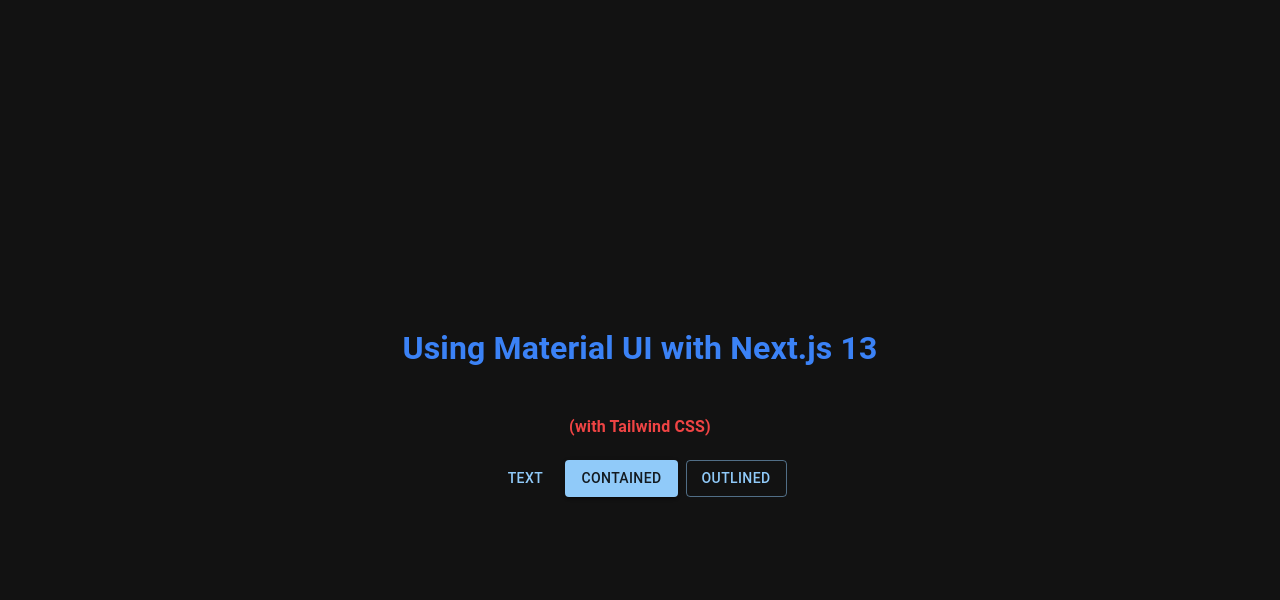
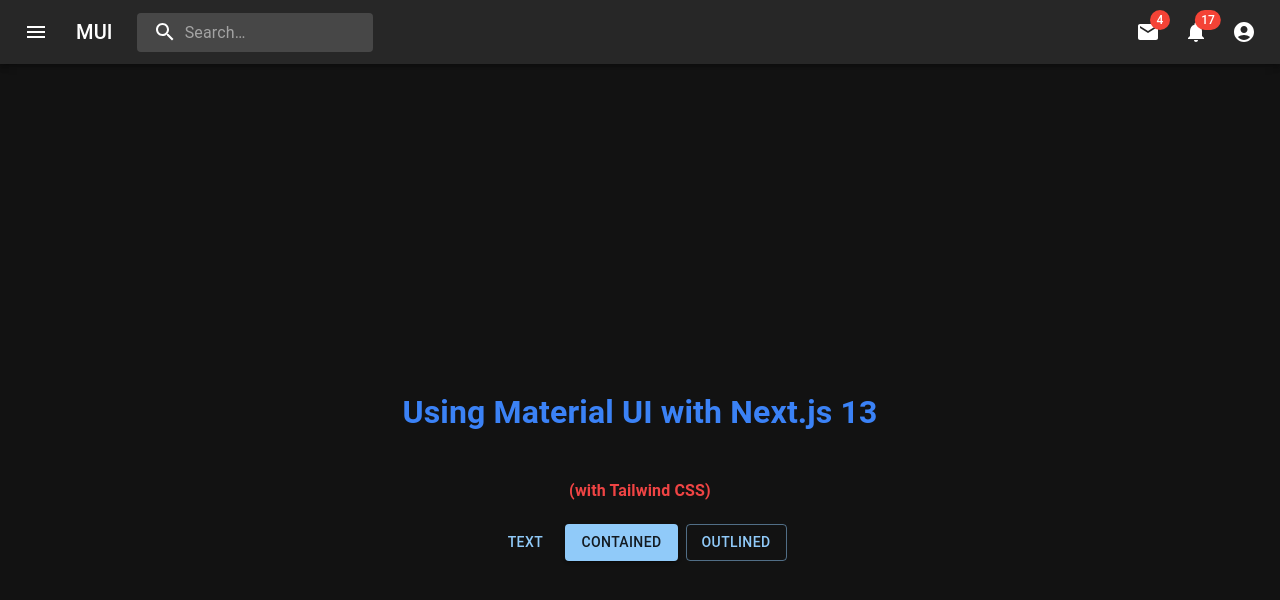
Before and after one commit to demonking15543/nexus-theme, a Next.js app: page / in a window 1280 px wide. Shown: the top 600 px of the page. Built offline with nearby package versions, Linux system fonts and the light colour scheme.

Commit message:
navbar added

```diff
--- a/package.json
+++ b/package.json
@@ -11,6 +11,7 @@
   "dependencies": {
     "@emotion/react": "^11.11.0",
     "@emotion/styled": "^11.11.0",
+    "@mui/icons-material": "^5.11.16",
     "@mui/material": "^5.13.0",
     "@types/node": "20.1.4",
     "@types/react": "18.2.6",
--- /dev/null
+++ b/src/app/Compoents/Navbar/Navbar.tsx
@@ -0,0 +1,235 @@
+import * as React from 'react';
+import { styled, alpha } from '@mui/material/styles';
+import AppBar from '@mui/material/AppBar';
+import Box from '@mui/material/Box';
+import Toolbar from '@mui/material/Toolbar';
+import IconButton from '@mui/material/IconButton';
+import Typography from '@mui/material/Typography';
+import InputBase from '@mui/material/InputBase';
+import Badge from '@mui/material/Badge';
+import MenuItem from '@mui/material/MenuItem';
+import Menu from '@mui/material/Menu';
+
+import MenuIcon from '@mui/icons-material/Menu';
+import SearchIcon from '@mui/icons-material/Search';
+import AccountCircle from '@mui/icons-material/AccountCircle';
+import MailIcon from '@mui/icons-material/Mail';
+import NotificationsIcon from '@mui/icons-material/Notifications';
+import MoreIcon from '@mui/icons-material/MoreVert';
+
+const Search = styled('div')(({ theme }) => ({
+  position: 'relative',
+  borderRadius: theme.shape.borderRadius,
+  backgroundColor: alpha(theme.palette.common.white, 0.15),
+  '&:hover': {
+    backgroundColor: alpha(theme.palette.common.white, 0.25),
+  },
+  marginRight: theme.spacing(2),
+  marginLeft: 0,
+  width: '100%',
+  [theme.breakpoints.up('sm')]: {
+    marginLeft: theme.spacing(3),
+    width: 'auto',
+  },
+}));
+
+const SearchIconWrapper = styled('div')(({ theme }) => ({
+  padding: theme.spacing(0, 2),
+  height: '100%',
+  position: 'absolute',
+  pointerEvents: 'none',
+  display: 'flex',
+  alignItems: 'center',
+  justifyContent: 'center',
+}));
+
+const StyledInputBase = styled(InputBase)(({ theme }) => ({
+  color: 'inherit',
+  '& .MuiInputBase-input': {
+    padding: theme.spacing(1, 1, 1, 0),
+    // vertical padding + font size from searchIcon
+    paddingLeft: `calc(1em + ${theme.spacing(4)})`,
+    transition: theme.transitions.create('width'),
+    width: '100%',
+    [theme.breakpoints.up('md')]: {
+      width: '20ch',
+    },
+  },
+}));
+
+export default function Navbar() {
+  const [anchorEl, setAnchorEl] = React.useState<null | HTMLElement>(null);
+  const [mobileMoreAnchorEl, setMobileMoreAnchorEl] =
+    React.useState<null | HTMLElement>(null);
+
+  const isMenuOpen = Boolean(anchorEl);
+  const isMobileMenuOpen = Boolean(mobileMoreAnchorEl);
+
+  const handleProfileMenuOpen = (event: React.MouseEvent<HTMLElement>) => {
+    setAnchorEl(event.currentTarget);
+  };
+
+  const handleMobileMenuClose = () => {
+    setMobileMoreAnchorEl(null);
+  };
+
+  const handleMenuClose = () => {
+    setAnchorEl(null);
+    handleMobileMenuClose();
+  };
+
+  const handleMobileMenuOpen = (event: React.MouseEvent<HTMLElement>) => {
+    setMobileMoreAnchorEl(event.currentTarget);
+  };
+
+  const menuId = 'primary-search-account-menu';
+  const renderMenu = (
+    <Menu
+      anchorEl={anchorEl}
+      anchorOrigin={{
+        vertical: 'top',
+        horizontal: 'right',
+      }}
+      id={menuId}
+      keepMounted
+      transformOrigin={{
+        vertical: 'top',
+        horizontal: 'right',
+      }}
+      open={isMenuOpen}
+      onClose={handleMenuClose}
+    >
+      <MenuItem onClick={handleMenuClose}>Profile</MenuItem>
+      <MenuItem onClick={handleMenuClose}>My account</MenuItem>
+    </Menu>
+  );
+
+  const mobileMenuId = 'primary-search-account-menu-mobile';
+  const renderMobileMenu = (
+    <Menu
+      anchorEl={mobileMoreAnchorEl}
+      anchorOrigin={{
+        vertical: 'top',
+        horizontal: 'right',
+      }}
+      id={mobileMenuId}
+      keepMounted
+      transformOrigin={{
+        vertical: 'top',
+        horizontal: 'right',
+      }}
+      open={isMobileMenuOpen}
+      onClose={handleMobileMenuClose}
+    >
+      <MenuItem>
+        <IconButton size="large" aria-label="show 4 new mails" color="inherit">
+          <Badge badgeContent={4} color="error">
+            <MailIcon />
+          </Badge>
+        </IconButton>
+        <p>Messages</p>
+      </MenuItem>
+      <MenuItem>
+        <IconButton
+          size="large"
+          aria-label="show 17 new notifications"
+          color="inherit"
+        >
+          <Badge badgeContent={17} color="error">
+            <NotificationsIcon />
+          </Badge>
+        </IconButton>
+        <p>Notifications</p>
+      </MenuItem>
+      <MenuItem onClick={handleProfileMenuOpen}>
+        <IconButton
+          size="large"
+          aria-label="account of current user"
+          aria-controls="primary-search-account-menu"
+          aria-haspopup="true"
+          color="inherit"
+        >
+          <AccountCircle />
+        </IconButton>
+        <p>Profile</p>
+      </MenuItem>
+    </Menu>
+  );
+
+  return (
+    <Box sx={{ flexGrow: 1 }}>
+      <AppBar position="static">
+        <Toolbar>
+          <IconButton
+            size="large"
+            edge="start"
+            color="inherit"
+            aria-label="open drawer"
+            sx={{ mr: 2 }}
+          >
+            <MenuIcon />
+          </IconButton>
+          <Typography
+            variant="h6"
+            noWrap
+            component="div"
+            sx={{ display: { xs: 'none', sm: 'block' } }}
+          >
+            MUI
+          </Typography>
+          <Search>
+            <SearchIconWrapper>
+              <SearchIcon />
+            </SearchIconWrapper>
+            <StyledInputBase
+              placeholder="Search…"
+              inputProps={{ 'aria-label': 'search' }}
+            />
+          </Search>
+          <Box sx={{ flexGrow: 1 }} />
+          <Box sx={{ display: { xs: 'none', md: 'flex' } }}>
+            <IconButton size="large" aria-label="show 4 new mails" color="inherit">
+              <Badge badgeContent={4} color="error">
+                <MailIcon />
+              </Badge>
+            </IconButton>
+            <IconButton
+              size="large"
+              aria-label="show 17 new notifications"
+              color="inherit"
+            >
+              <Badge badgeContent={17} color="error">
+                <NotificationsIcon />
+              </Badge>
+            </IconButton>
+            <IconButton
+              size="large"
+              edge="end"
+              aria-label="account of current user"
+              aria-controls={menuId}
+              aria-haspopup="true"
+              onClick={handleProfileMenuOpen}
+              color="inherit"
+            >
+              <AccountCircle />
+            </IconButton>
+          </Box>
+          <Box sx={{ display: { xs: 'flex', md: 'none' } }}>
+            <IconButton
+              size="large"
+              aria-label="show more"
+              aria-controls={mobileMenuId}
+              aria-haspopup="true"
+              onClick={handleMobileMenuOpen}
+              color="inherit"
+            >
+              <MoreIcon />
+            </IconButton>
+          </Box>
+        </Toolbar>
+      </AppBar>
+      {renderMobileMenu}
+      {renderMenu}
+    </Box>
+  );
+}
--- a/src/app/layout.tsx
+++ b/src/app/layout.tsx
@@ -2,6 +2,9 @@
 import "./globals.css";
 import { ThemeProvider, CssBaseline } from "@mui/material";
 import { darkTheme } from "./theme/themes";
+import Navbar from "./Compoents/Navbar/Navbar";
+
+
 export default function RootLayout({ children }: { children: React.ReactNode }) {
   return (
     <html lang="en">
@@ -10,9 +13,14 @@
         <meta name="description" content="Generated by create next app" />
         <link rel="icon" href="/favicon.ico" />
       </head>
+
       <ThemeProvider theme={darkTheme}>
         <CssBaseline />
-        <body>{children}</body>
+        <body>
+        <Navbar/>
+
+          {children}
+          </body>
       </ThemeProvider>
     </html>
   );
```
Also changed, not shown: 2 other files (tests, documents, lock files or other folders).
